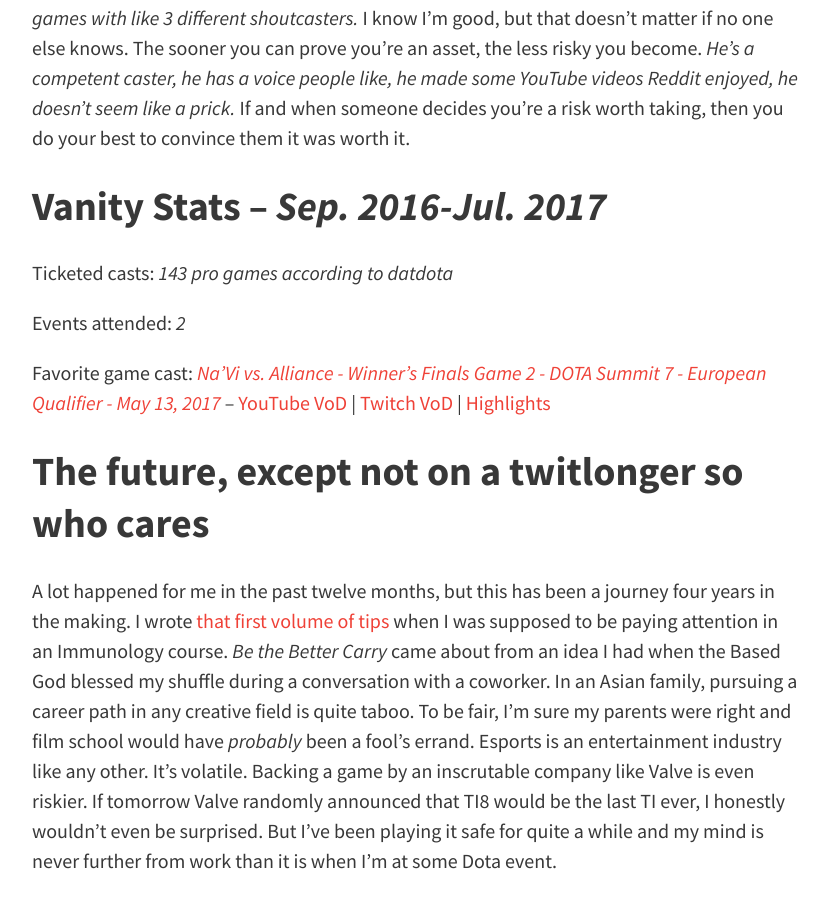
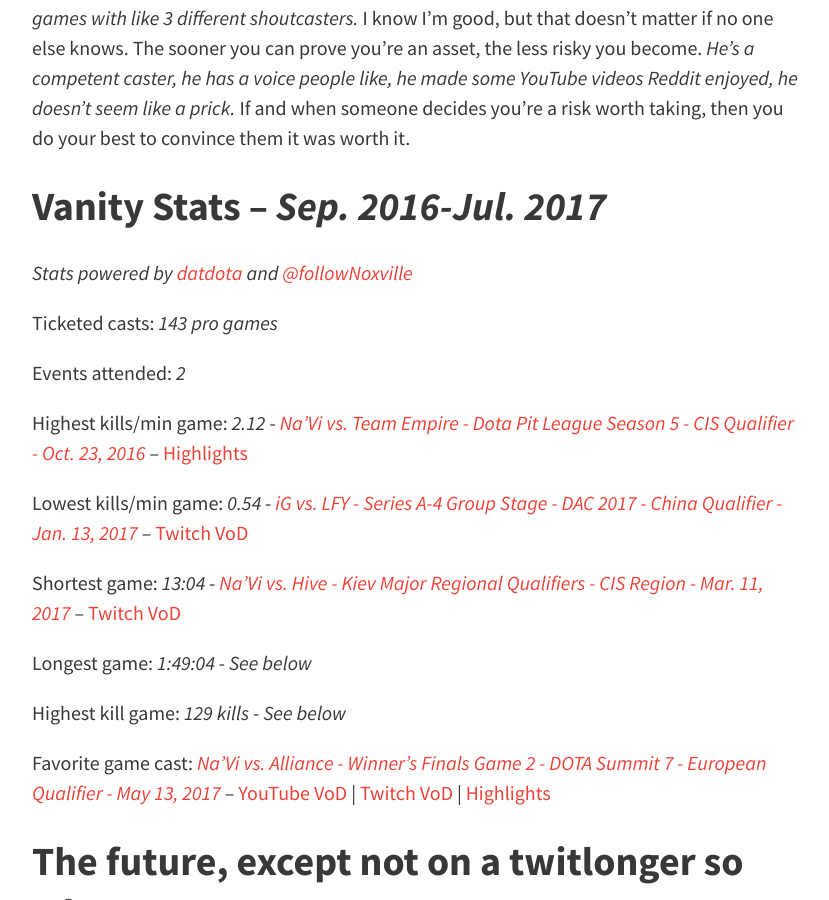
Before and after one commit to tsunami643/blog, a Jekyll site: the page built from _posts/2017-09-04-casting-year-one.md, in a window 1280 px wide and 900 px high, scrolled down 14071 px. Shown: the whole window, without its empty margins (224-1053 px from the left). Built offline with Jekyll 4.4.1, drawn with Linux system fonts in a browser that asks for light colours; comment, search, counter and statistics services are not loaded.

Commit message:
great stats

```diff
--- a/_posts/2017-09-04-casting-year-one.md
+++ b/_posts/2017-09-04-casting-year-one.md
@@ -188,9 +188,21 @@ In any industry, when you're unproven, you're a risk. My invitation to this Hub
 
 ## Vanity Stats – *Sep. 2016-Jul. 2017*
 
-Ticketed casts: *143 pro games according to datdota*
+*Stats powered by [datdota](http://datdota.com/caster/2744346) and [@followNoxville](https://twitter.com/followNoxville/status/904709259811835905)*
+
+Ticketed casts: *143 pro games*
 
 Events attended: *2*
+
+Highest kills/min game: *2.12* - [*Na'Vi vs. Team Empire - Dota Pit League Season 5 - CIS Qualifier - Oct. 23, 2016*](https://www.dotabuff.com/matches/2730680469) -- [Highlights](https://www.youtube.com/watch?v=_e8rgb3HE-M)
+
+Lowest kills/min game: *0.54* - [*iG vs. LFY - Series A-4 Group Stage - DAC 2017 - China Qualifier - Jan. 13, 2017*](https://www.dotabuff.com/matches/2914098996) -- [Twitch VoD](https://www.twitch.tv/videos/114557513?t=02h36m14s)
+
+Shortest game: *13:04* - [*Na'Vi vs. Hive - Kiev Major Regional Qualifiers - CIS Region - Mar. 11, 2017*](https://www.dotabuff.com/matches/3048419187) -- [Twitch VoD](https://www.twitch.tv/videos/129048607)
+
+Longest game: *1:49:04* - *See below*
+
+Highest kill game: *129 kills* - *See below*
 
 Favorite game cast: [*Na'Vi vs. Alliance - Winner's Finals Game 2 - DOTA Summit 7 - European Qualifier - May 13, 2017*](http://www.dotabuff.com/matches/3176125586) -- [YouTube VoD](https://www.youtube.com/watch?v=-RRktajAlY0) \| [Twitch VoD](https://www.twitch.tv/videos/143014763) \| [Highlights](https://www.youtube.com/watch?v=yqveKqA7c8w)
 
```
